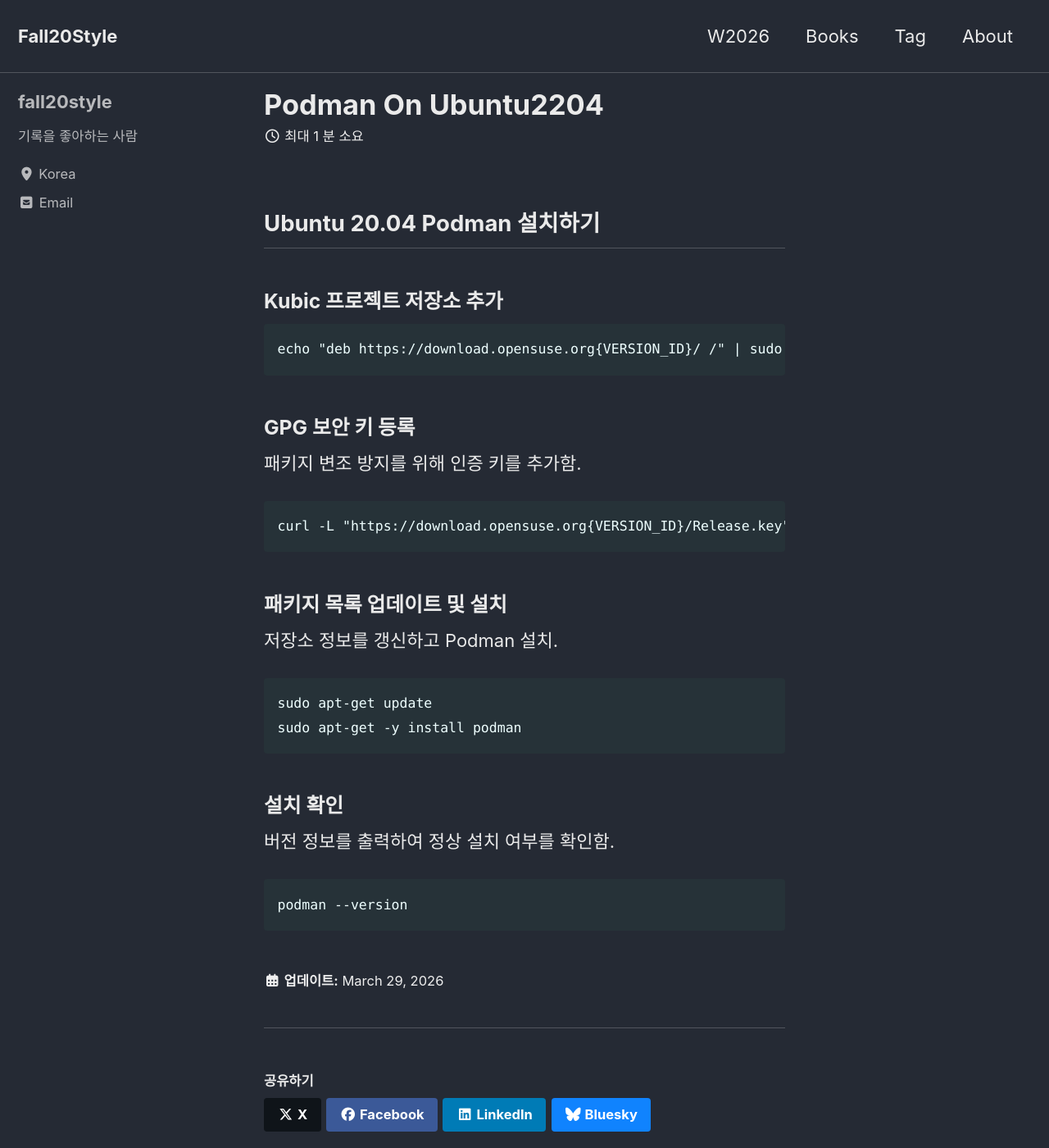
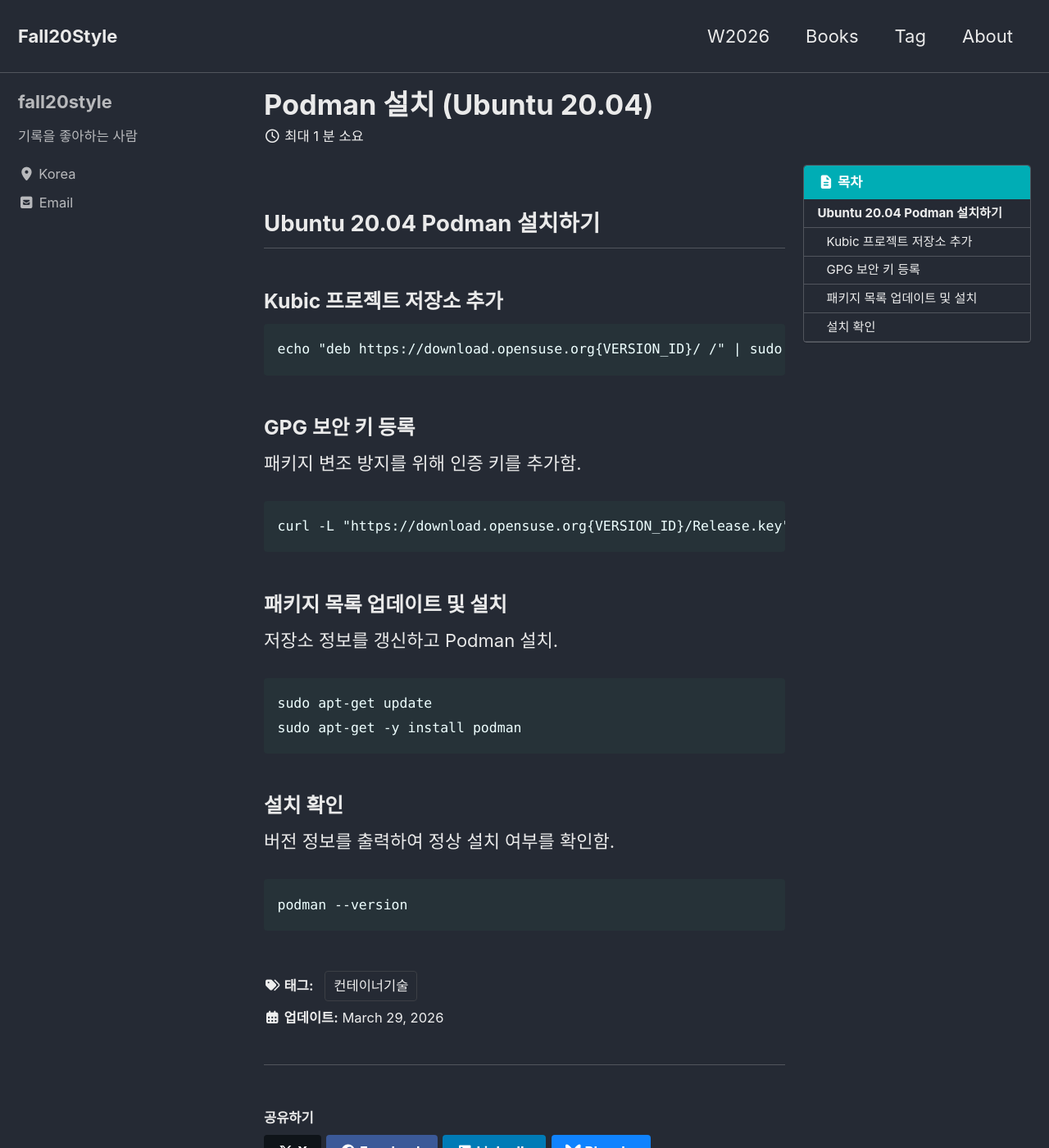
Before and after one commit to fall20style/fall20style.github.io, a Jekyll site: the page built from _posts/2026-03-29-podman-on-ubuntu2204.md, in a window 1280 px wide and 1400 px high. Shown: the whole window at 82% size. Built offline with Jekyll 4.4.1, drawn with Linux system fonts in a browser that asks for light colours; cached includes are drawn as plain includes.

Commit message:
Update 2026-03-29-podman-on-ubuntu2204.md

```diff
--- a/_posts/2026-03-29-podman-on-ubuntu2204.md
+++ b/_posts/2026-03-29-podman-on-ubuntu2204.md
@@ -1,3 +1,21 @@
+---
+title: Podman 설치 (Ubuntu 20.04)
+layout: single
+author_profile: true
+read_time: true
+comments: true
+share: true
+related: true
+popular: true
+tags:
+  - 컨테이너기술
+categories:
+toc: true
+toc_sticky: true
+toc_label: 목차
+description: desc가 여기에
+---
+
 ## Ubuntu 20.04 Podman 설치하기
 
 ### Kubic 프로젝트 저장소 추가
```
